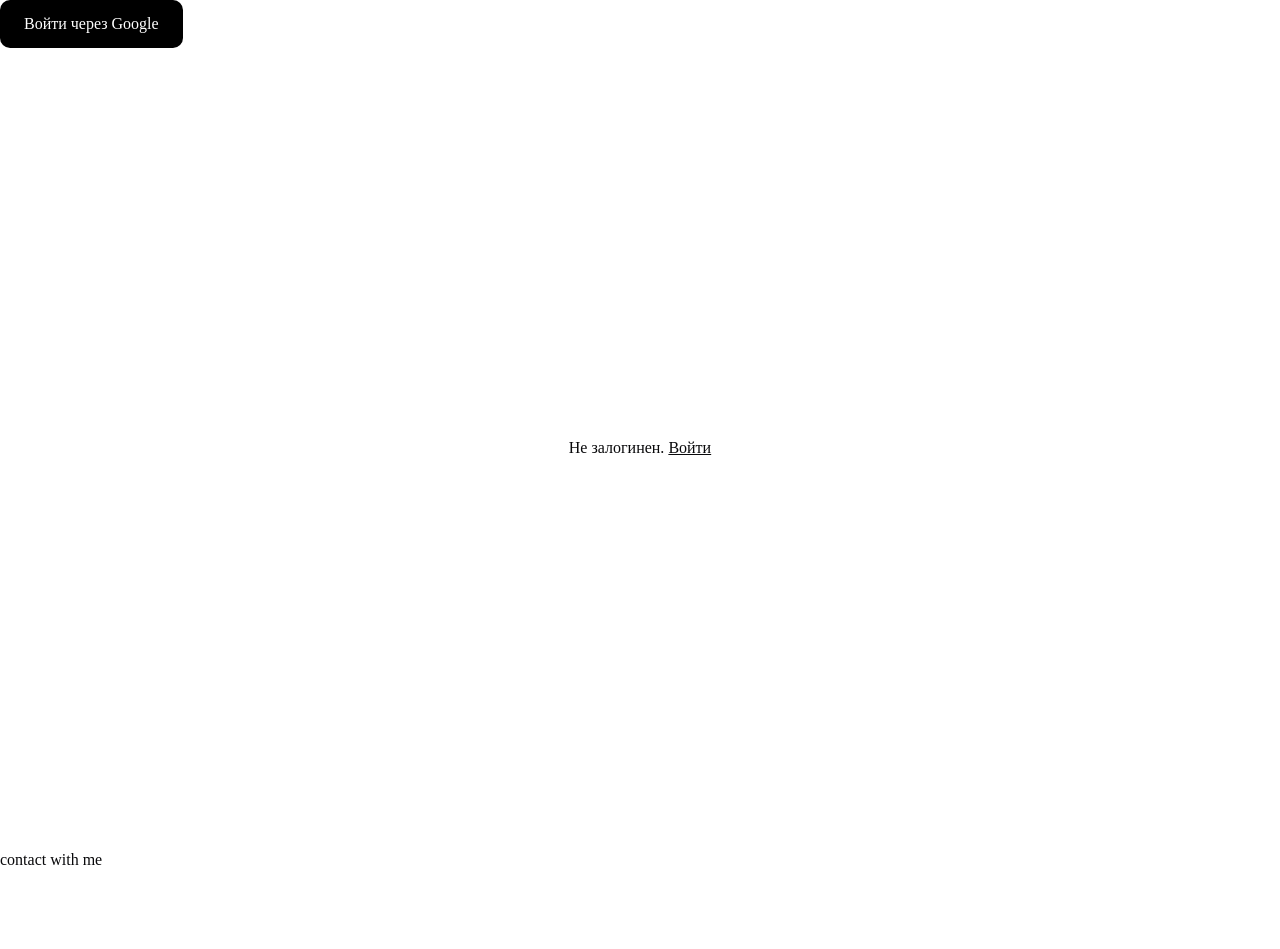
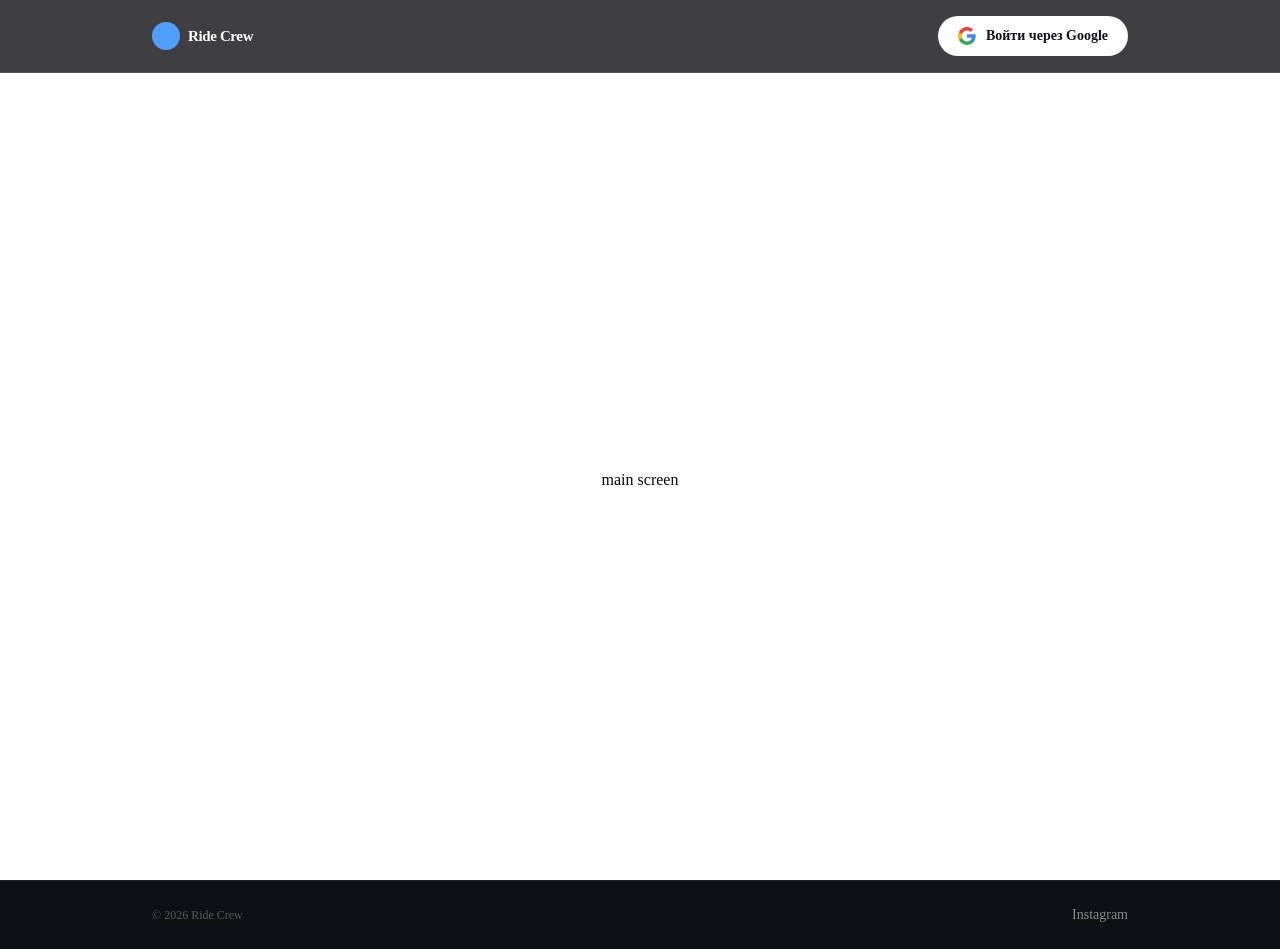
Before and after one commit to AndreySavchenkov/ride-crew, a Next.js app: page / in a window 1280 px wide. Before the commit the page ends 872 px from the top, so only its background shows below. Built offline with nearby package versions, Linux system fonts and the light colour scheme; no server answers.

Commit message:
feat: signin/signout

```diff
--- a/app/auth/actions.ts
+++ b/app/auth/actions.ts
@@ -1,10 +1,8 @@
 'use server'
 
 import { createClient } from '@/utils/supabase/server'
-import { redirect } from 'next/navigation'
 
 export async function signOut() {
   const supabase = await createClient()
   await supabase.auth.signOut()
-  redirect('/login')
 }
--- a/app/layout.tsx
+++ b/app/layout.tsx
@@ -3,8 +3,9 @@ import { Geist, Geist_Mono, Oxanium } from "next/font/google";
 import "./globals.css";
 import { cn } from "@/lib/utils";
 import { Header } from "@/components/header";
+import { Footer } from "@/components/footer";
 
-const oxaniumHeading = Oxanium({subsets:['latin'],variable:'--font-heading'});
+const oxaniumHeading = Oxanium({ subsets: ["latin"], variable: "--font-heading" });
 
 const geistSans = Geist({
   variable: "--font-geist-sans",
@@ -17,8 +18,8 @@ const geistMono = Geist_Mono({
 });
 
 export const metadata: Metadata = {
-  title: "Create Next App",
-  description: "Generated by create next app",
+  title: "Ride Crew",
+  description: "ride with friends",
 };
 
 export default function RootLayout({ children }: LayoutProps<"/">) {
@@ -27,10 +28,10 @@ export default function RootLayout({ children }: LayoutProps<"/">) {
       lang="en"
       className={cn("h-full", "antialiased", geistSans.variable, geistMono.variable, oxaniumHeading.variable)}
     >
-      <body className="min-h-full flex flex-col">
-        <Header/>
-        {children}
-        <footer>contact with me</footer>
+      <body className="flex min-h-full flex-col">
+        <Header />
+        <main className="flex-1 pt-20">{children}</main>
+        <Footer />
       </body>
     </html>
   );
--- a/app/login/page.tsx
+++ /dev/null
@@ -1,27 +0,0 @@
-'use client'
-
-import { createClient } from '@/utils/supabase/client'
-
-export default function LoginPage() {
-  const supabase = createClient()
-
-  const handleLogin = async () => {
-    await supabase.auth.signInWithOAuth({
-      provider: 'google',
-      options: {
-        redirectTo: `${location.origin}/auth/callback`,
-      },
-    })
-  }
-
-  return (
-    <div className="flex min-h-screen items-center justify-center">
-      <button
-        onClick={handleLogin}
-        className="rounded-lg bg-black px-6 py-3 text-white"
-      >
-        Войти через Google
-      </button>
-    </div>
-  )
-}
--- a/app/page.tsx
+++ b/app/page.tsx
@@ -1,25 +1,7 @@
-import { LogoutButton } from '@/components/logoutButton'
-import { createClient } from '@/utils/supabase/server'
-
 export default async function Home() {
-  const supabase = await createClient()
-  const { data: { user } } = await supabase.auth.getUser()
-
   return (
     <div className="flex min-h-screen flex-col items-center justify-center gap-4">
-      {user ? (
-        <>
-          <p>Привет, {user.email}!</p>
-          <img
-            src={user.user_metadata.avatar_url}
-            alt="avatar"
-            className="h-16 w-16 rounded-full"
-          />
-          <LogoutButton/>
-        </>
-      ) : (
-        <p>Не залогинен. <a href="/login" className="underline">Войти</a></p>
-      )}
+      main screen
     </div>
-  )
+  );
 }
--- /dev/null
+++ b/components/footer.tsx
@@ -0,0 +1,20 @@
+export const Footer = () => {
+  return (
+    <footer className="border-t border-white/10 bg-[#0f1013]">
+      <div className="mx-auto flex max-w-5xl items-center justify-between px-6 py-6">
+        <p className="text-xs text-white/30">
+          © {new Date().getFullYear()} Ride Crew
+        </p>
+
+        <a
+          href="https://instagram.com/sandvik_16/"
+          target="_blank"
+          rel="noopener noreferrer"
+          className="text-sm text-white/50 transition-colors hover:text-white"
+        >
+         Instagram
+        </a>
+      </div>
+    </footer>
+  );
+};
--- a/components/header.tsx
+++ b/components/header.tsx
@@ -1,12 +1,24 @@
+import { getUser } from "@/utils/supabase/getUser";
 import { LoginButton } from "./loginButton";
 import { User } from "./user";
-import { createClient } from "@/utils/supabase/server";
 
 export const Header = async () => {
-  const supabase = await createClient();
-  const {
-    data: { user },
-  } = await supabase.auth.getUser();
+  const user = await getUser();
 
-  return <header className="flex">{user ? <User /> : <LoginButton />}</header>;
+  return (
+    <header className="fixed top-0 left-0 right-0 z-50 border-b border-white/10 bg-[#0f1013]/80 backdrop-blur-md">
+      <div className="mx-auto flex max-w-5xl items-center justify-between px-6 py-4">
+        <div className="flex items-center gap-2">
+          <div className="h-7 w-7 rounded-full bg-[#4F9EFA]" />
+          <span className="text-[15px] font-semibold tracking-tight text-white">
+            Ride Crew
+          </span>
+        </div>
+
+        <div className="flex items-center gap-3">
+          {user ? <User user={user} /> : <LoginButton />}
+        </div>
+      </div>
+    </header>
+  );
 };
--- a/components/loginButton.tsx
+++ b/components/loginButton.tsx
@@ -12,11 +12,30 @@ export const LoginButton = () => {
       },
     });
   };
+
   return (
     <button
       onClick={handleLogin}
-      className="rounded-lg bg-black px-6 py-3 text-white"
+      className="flex items-center gap-2.5 rounded-full bg-white px-5 py-2.5 text-sm font-semibold text-[#0f1013] transition-all hover:bg-white/90 active:scale-[0.98] focus-visible:outline-none focus-visible:ring-2 focus-visible:ring-[#4F9EFA] focus-visible:ring-offset-2 focus-visible:ring-offset-[#0f1013]"
     >
+      <svg width="18" height="18" viewBox="0 0 18 18">
+        <path
+          fill="#4285F4"
+          d="M17.64 9.2c0-.64-.06-1.25-.16-1.84H9v3.48h4.84c-.21 1.13-.84 2.09-1.79 2.73v2.27h2.9c1.7-1.56 2.68-3.87 2.68-6.64z"
+        />
+        <path
+          fill="#34A853"
+          d="M9 18c2.43 0 4.47-.8 5.96-2.18l-2.9-2.27c-.8.54-1.83.86-3.06.86-2.35 0-4.34-1.59-5.05-3.72H.96v2.34C2.44 15.98 5.48 18 9 18z"
+        />
+        <path
+          fill="#FBBC05"
+          d="M3.95 10.69c-.18-.54-.28-1.11-.28-1.69s.1-1.15.28-1.69V4.97H.96A8.996 8.996 0 000 9c0 1.45.35 2.83.96 4.03l2.99-2.34z"
+        />
+        <path
+          fill="#EA4335"
+          d="M9 3.58c1.32 0 2.51.45 3.44 1.35l2.58-2.58C13.46.89 11.43 0 9 0 5.48 0 2.44 2.02.96 4.97l2.99 2.34C4.66 5.17 6.65 3.58 9 3.58z"
+        />
+      </svg>
       Войти через Google
     </button>
   );
--- a/components/logoutButton.tsx
+++ b/components/logoutButton.tsx
@@ -1,14 +1,14 @@
-import { signOut } from '@/app/auth/actions'
+import { signOut } from "@/app/auth/actions";
 
 export function LogoutButton() {
   return (
     <form action={signOut}>
       <button
         type="submit"
-        className="rounded-lg bg-neutral-800 px-4 py-2 text-sm text-white hover:bg-neutral-700"
+        className="rounded-full border border-red-500/20 px-4 py-2 text-sm font-medium text-red-400/80 transition-colors hover:border-red-500/40 hover:bg-red-500/10 hover:text-red-400 focus-visible:outline-none focus-visible:ring-2 focus-visible:ring-red-500 focus-visible:ring-offset-2 focus-visible:ring-offset-[#0f1013]"
       >
         Выйти
       </button>
     </form>
-  )
+  );
 }
--- a/components/user.tsx
+++ b/components/user.tsx
@@ -1,26 +1,29 @@
 import { Avatar, AvatarFallback, AvatarImage } from "@/components/ui/avatar";
-import { createClient } from "@/utils/supabase/server";
 import { LogoutButton } from "./logoutButton";
+import type { User as SupabaseUser } from "@supabase/supabase-js";
 
-export const User = async () => {
-  const supabase = await createClient();
-
-  const {
-    data: { user },
-  } = await supabase.auth.getUser();
+export const User = ({ user }: { user: SupabaseUser }) => {
+  const name = user.user_metadata.name ?? user.email ?? "Пользователь";
+  const image = user.user_metadata.avatar_url;
+  const fallbackName = name
+    .split(" ")
+    .map((part: string) => part[0])
+    .join("")
+    .slice(0, 2)
+    .toUpperCase();
 
   return (
-    <>
-      {user ? (
-        <>
-          <p>{user?.user_metadata.name}</p>
-          <Avatar>
-            <AvatarImage src={user.user_metadata.avatar_url} />
-            <AvatarFallback>CN</AvatarFallback>
-          </Avatar>
-          <LogoutButton />
-        </>
-      ) : null}
-    </>
+    <div className="flex items-center gap-3">
+      <div className="flex items-center gap-2.5 rounded-full bg-white/5 py-1.5 pl-1.5 pr-3.5">
+        <Avatar className="h-7 w-7 border border-white/10">
+          <AvatarImage src={image} alt={name} />
+          <AvatarFallback className="bg-[#4F9EFA] text-xs font-semibold text-[#0f1013]">
+            {fallbackName}
+          </AvatarFallback>
+        </Avatar>
+        <span className="text-sm font-medium text-white">{name}</span>
+      </div>
+      <LogoutButton />
+    </div>
   );
 };
--- /dev/null
+++ b/utils/supabase/getUser.ts
@@ -0,0 +1,10 @@
+import { cache } from "react";
+import { createClient } from "@/utils/supabase/server";
+
+export const getUser = cache(async () => {
+  const supabase = await createClient();
+  const {
+    data: { user },
+  } = await supabase.auth.getUser();
+  return user;
+});
```
